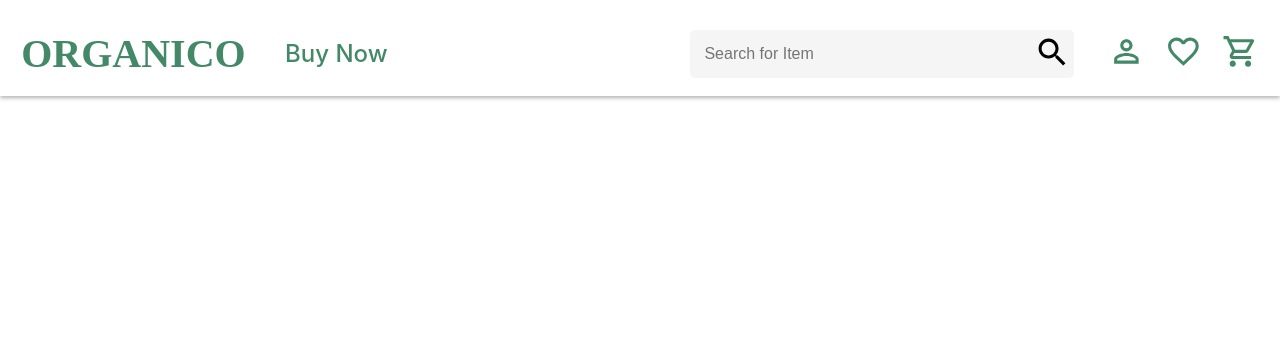
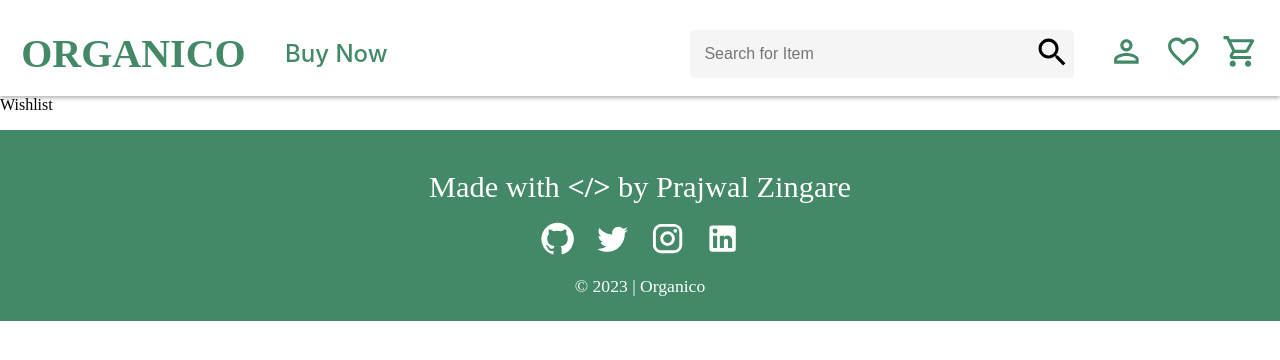
Before and after one commit to prajwalzingare/Organico, a React (Create React App) app: page /cart in a window 1280 px wide. Before the commit this address had no page. Shown: the top 360 px of the page. Built offline with nearby package versions, Linux system fonts and the light colour scheme.

Commit message:
reafctor:for error fixing

```diff
--- a/src/App.js
+++ b/src/App.js
@@ -1,6 +1,7 @@
 import "./App.css";
 import { Routes, Route, Link } from "react-router-dom";
-import { LandingPage, NavBar } from "components";
+import { Footer, LandingPage, NavBar } from "components";
+import Wishlist from "components/wishlist/Wishlist";
 
 function App() {
   return (
@@ -8,7 +9,12 @@ function App() {
       <NavBar />
       <Routes>
         <Route path="/" element={<LandingPage />} />
+        <Route path="/wishlist" element={<Wishlist />} />
+        <Route path="/profile" element={<Wishlist />} />
+        <Route path="/cart" element={<Wishlist />} />
+        <Route path="*" element={<Wishlist />} />
       </Routes>
+      <Footer />
     </div>
   );
 }
--- a/src/components/index.js
+++ b/src/components/index.js
@@ -1,2 +1,3 @@
 export { NavBar } from "./shared/NavBar";
 export { LandingPage } from "./landingpage/LandingPage";
+export { Footer } from "./shared/Footer";
--- /dev/null
+++ b/src/components/wishlist/Wishlist.jsx
@@ -0,0 +1,7 @@
+import React from "react";
+
+function Wishlist() {
+  return <div>Wishlist</div>;
+}
+
+export default Wishlist;
--- a/src/index.js
+++ b/src/index.js
@@ -1,6 +1,6 @@
 import React from "react";
 import ReactDOM from "react-dom/client";
-import { BrowserRouter as Router, Routes, Route, Link } from "react-router-dom";
+import { BrowserRouter as Router } from "react-router-dom";
 import App from "./App";
 
 const root = ReactDOM.createRoot(document.getElementById("root"));
```
Also changed, not shown: src/components/shared/NotFound.jsx (added, +7 -0 lines), src/components/shared/notfound.css (added).
